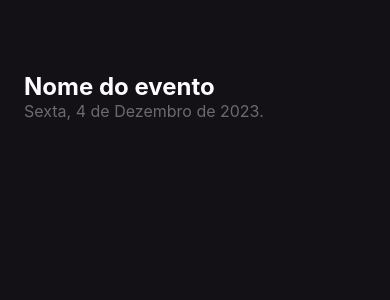
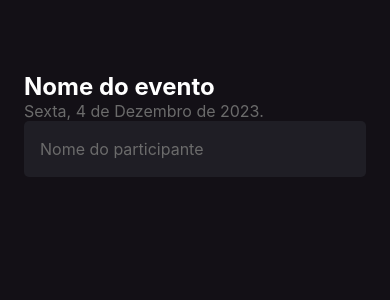
Before and after one commit to PhelipeScript/imhere, a React Native app: screen / in a window 390 px wide. Shown: the top 300 px of the page. Built offline with nearby package versions, Linux system fonts and the light colour scheme.

Commit message:
Fundamentos: Input de dados

```diff
--- a/src/screens/Home/index.tsx
+++ b/src/screens/Home/index.tsx
@@ -1,4 +1,4 @@
-import { Text, View } from "react-native";
+import { Text, TextInput, View } from "react-native";
 
 import { styles } from "./styles";
 
@@ -11,6 +11,13 @@
       <Text style={styles.eventDate}>
         Sexta, 4 de Dezembro de 2023.
       </Text>
+
+      <TextInput
+        style={styles.input}
+        placeholder="Nome do participante"
+        placeholderTextColor="#6B6B6B"
+        keyboardType="email-address"
+      />
     </View>
   )
 }
--- a/src/screens/Home/styles.ts
+++ b/src/screens/Home/styles.ts
@@ -7,7 +7,7 @@
     padding: 24,
   },
   eventName: {
-    color: '#FDFCFE',
+    color: '#FFF',
     fontSize: 24,
     fontWeight: 'bold',
     marginTop: 48,
@@ -15,5 +15,13 @@
   eventDate: {
     color: '#6B6B6B',
     fontSize: 16,
+  },
+  input: {
+    height: 56,
+    backgroundColor: '#1F1E25',
+    borderRadius: 5,
+    color: '#FFF',
+    padding: 16,
+    fontSize: 16,
   }
 })
```
